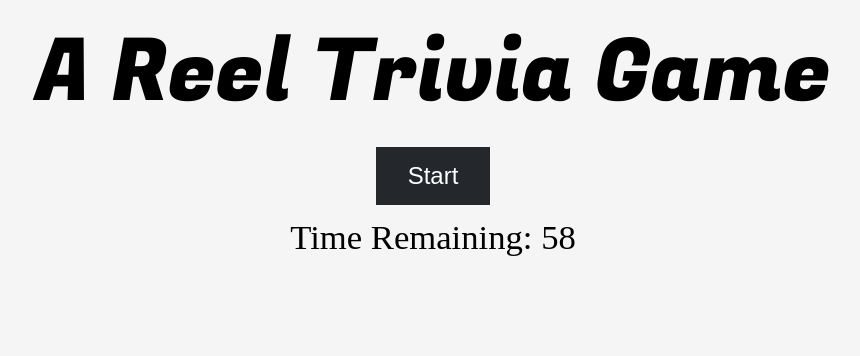
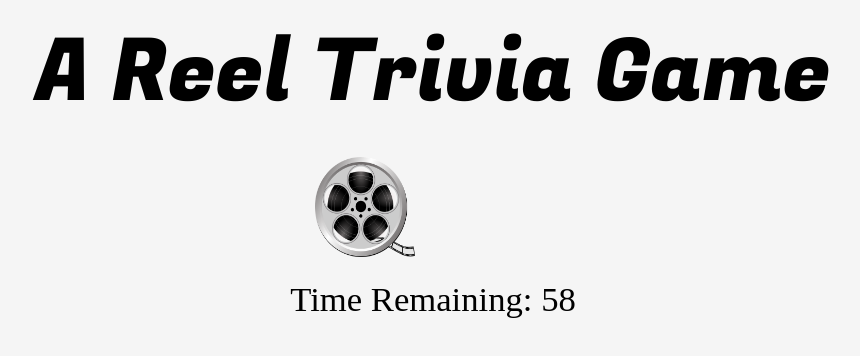
Before and after one commit to rkpeltier/trivia-game, a plain HTML site: page index.html in a window 1280 px wide. Both pictures are taken after a click on the button "Start". Shown: the whole page, without its empty margins (207-1067 px from the left). Drawn offline with nearby package versions, Linux system fonts and the light colour scheme.

Commit message:
added a picture and updated html, css, js

```diff
--- a/assets/css/style.css
+++ b/assets/css/style.css
@@ -32,8 +32,17 @@ body {
 }
 
 #questions {
+    margin: auto;
+}
+
+img {
     margin-left: 40%;
     margin-right: 40%;
+    padding: 10px 10px;
+    display: block;
+    align-content: center;
+    width: 100px;
+    height: 100px;
 }
 
 
--- a/assets/javascript/app.js
+++ b/assets/javascript/app.js
@@ -5,18 +5,48 @@ var noAnswer = 0;
 var timer = 60;
 var intervalId;
 
+//Trivia Questions
+var trivialPursuit = [{
+    question: "What is the name of a camera move that combines a dolly and a zoom?",
+    choice: ["Tracking", "Wide-Angle", "Zolly", "Dooly"],
+    rightAnswer: 2,
+},
+{
+    question: "A camera technique in Lord of the Rings enabled actors to appear Hobbit sized:",
+    choice: ["Forced Perspective", "Low Angle Shot", "Zoom", "Pan"],
+    rightAnswer: 0,
+},
+{
+    question: "Who is the most filmed character in cinema history?",
+    choice: ["Peter Pan", "Superman", "Snow White", "Dracula"],
+    rightAnswer: 3,
+},
+{
+    quesion: "Before shooting footage for his films, Alfred Hitchcock would plan the shots with:",
+    choice: ["The actors", "Storyboards", "The Camera operators", "Nothing"],
+    rightAnswer: 2,
+}]
 
 //Start Button
 $("#start").on("click", function(){
+    $(this).hide();
     startClock();
 });
 
-//Timer function
+//Timer functions
 function startClock() {
     intervalId = setInterval(decrement, 1000);
 }
 
 function decrement() {
     timer--;
+    if (timer < 1) {
+        clearInterval(intervalId);
+    }
     $("#count-down").html("Time Remaining: " + timer);
 }
+
+//Display Questions
+function displayQuestions() {
+
+}
--- a/index.html
+++ b/index.html
@@ -12,6 +12,7 @@
 <body>
     <!-- Title of the Game -->
 <h1 id="game-title">A Reel Trivia Game</h1>
+<img src="assets/images/film_reel.png">
 
 <!-- Where the Start button lives -->
 <button id="start">Start</button>
@@ -20,7 +21,7 @@
 <!-- To house trivia questions -->
 <div id="questions"></div>
 <!-- The end of the game -->
-<div id="score-scren"></div>
+<div id="score-screen"></div>
 
     <script src="https://cdnjs.cloudflare.com/ajax/libs/jquery/3.2.1/jquery.min.js"></script>
     <script src="assets/javascript/app.js"></script>
```
Also changed, not shown: assets/images/film_reel.png (added).
